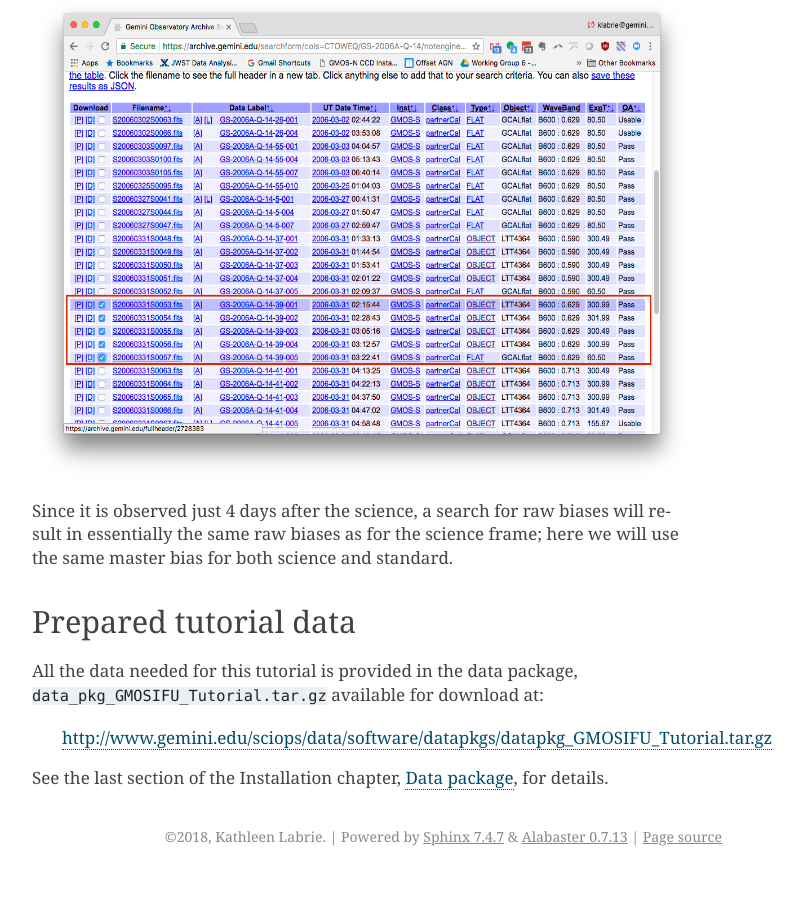
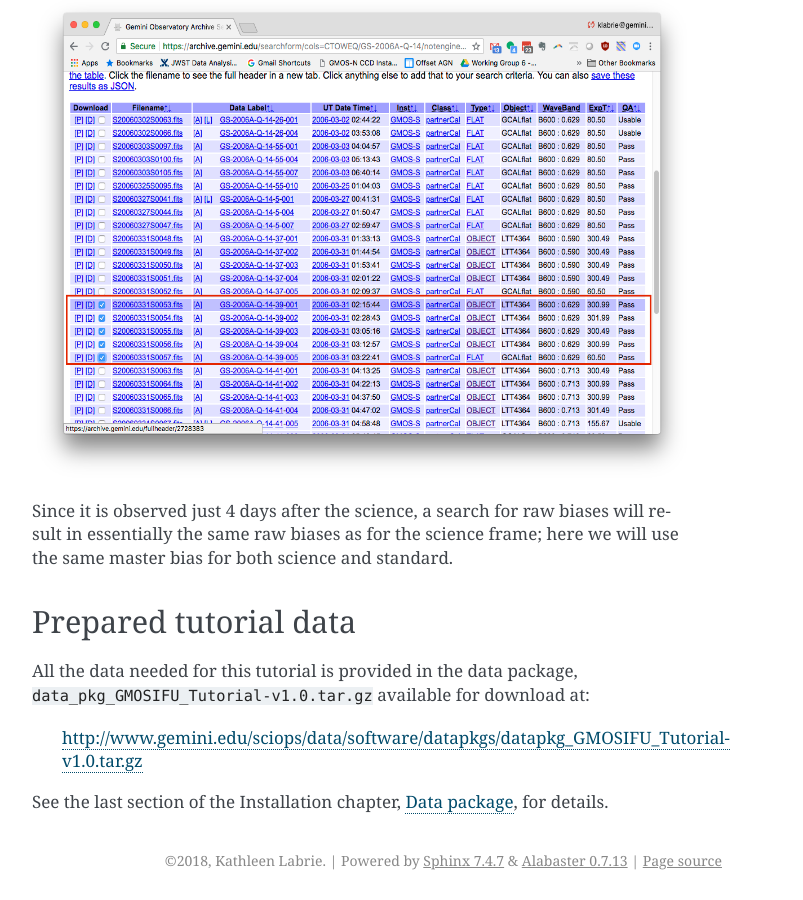
Before and after one commit to GeminiDRSoftware/GMOSIFUTutorial-GIRAF, a Sphinx documentation site: the page built from docs/getdata.rst, in a window 1280 px wide and 900 px high, scrolled down 4629 px. Shown: the whole window, without its empty margins (388-1191 px from the left). Built offline with Sphinx 7.4.7, drawn with Linux system fonts in a browser that asks for light colours; before the commit the page ends 5505 px from its top, so only the background shows below that.

Commit message:
added a version number to the data package.

```diff
--- a/docs/getdata.rst
+++ b/docs/getdata.rst
@@ -114,9 +114,9 @@
 Prepared tutorial data
 ======================
 All the data needed for this tutorial is provided in the data package,
-``data_pkg_GMOSIFU_Tutorial.tar.gz`` available for download at:
+``data_pkg_GMOSIFU_Tutorial-v1.0.tar.gz`` available for download at:
 
-   `<http://www.gemini.edu/sciops/data/software/datapkgs/datapkg_GMOSIFU_Tutorial.tar.gz>`_
+   `<http://www.gemini.edu/sciops/data/software/datapkgs/datapkg_GMOSIFU_Tutorial-v1.0.tar.gz>`_
 
 See the last section of the Installation chapter, :ref:`install-data-label`,
 for details.
--- a/docs/installation.rst
+++ b/docs/installation.rst
@@ -138,7 +138,7 @@
 The data needed for this tutorial is packaged in this downloadable
 compressed archive file:
 
-    `<http://www.gemini.edu/sciops/data/software/datapkgs/datapkg_GMOSIFU_Tutorial.tar.gz>`_
+    `<http://www.gemini.edu/sciops/data/software/datapkgs/datapkg_GMOSIFU_Tutorial-v1.0.tar.gz>`_
 
 The document you are reading now is also contained in PDF and HTML in that
 download.
@@ -147,7 +147,7 @@
 and unpack the archive::
 
     cd /somewhere/
-    tar xvzf datapkg_GMOSIFU_Tutorial.tar.gz
+    tar xvzf datapkg_GMOSIFU_Tutorial-v1.0.tar.gz
 
 This will unpack in a directory called ``GMOSIFU_Tutorial`` and set up the
 directory we will be using throughout the tutorial.  All input data are
```
